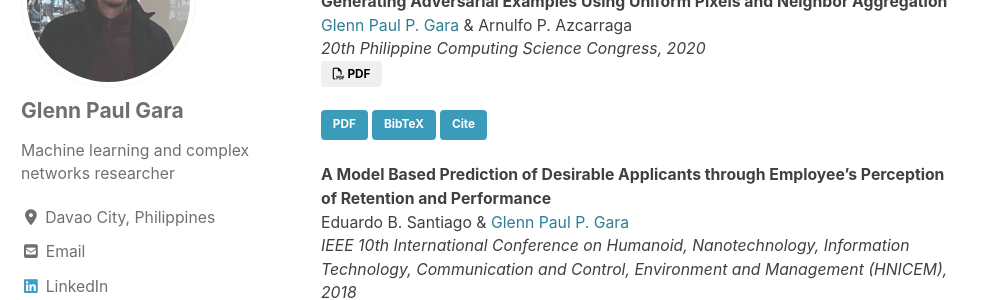
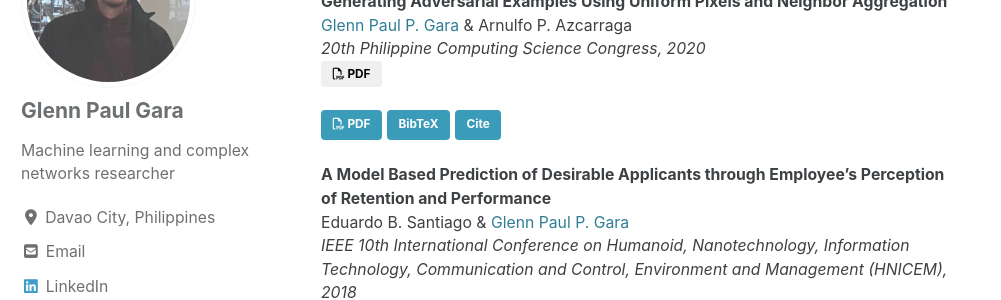
Before and after one commit to glenngara/glenngara.github.io, a Jekyll site: the page built from _pages/home.md, in a window 1280 px wide and 900 px high, scrolled down 498 px. Shown: the part 150-450 px from the top of the window, without its empty margins (0-1001 px from the left). Built offline with Jekyll 4.4.1, drawn with Linux system fonts in a browser that asks for light colours; cached includes are drawn as plain includes; nearby versions of some CDN libraries.

Commit message:
updateed home

```diff
--- a/_pages/home.md
+++ b/_pages/home.md
@@ -21,7 +21,7 @@ Recent Publications
   <span>PDF</span>
 </button>
 
-<a href="/assets/files/publications/generating-adversarial-examples/gara2020_generatingadversarial.pdf" class="btn btn--info">PDF</a>
+<a href="/assets/files/publications/generating-adversarial-examples/gara2020_generatingadversarial.pdf" class="btn btn--info"><i class="fa fa-file-pdf-o" aria-hidden="true"></i> PDF</a>
 <a href="/publications/generating-adversarial-examples#bibtex" class="btn btn--info">BibTeX</a>
 <a href="/publications/generating-adversarial-examples#cite" class="btn btn--info">Cite</a>
 
```
